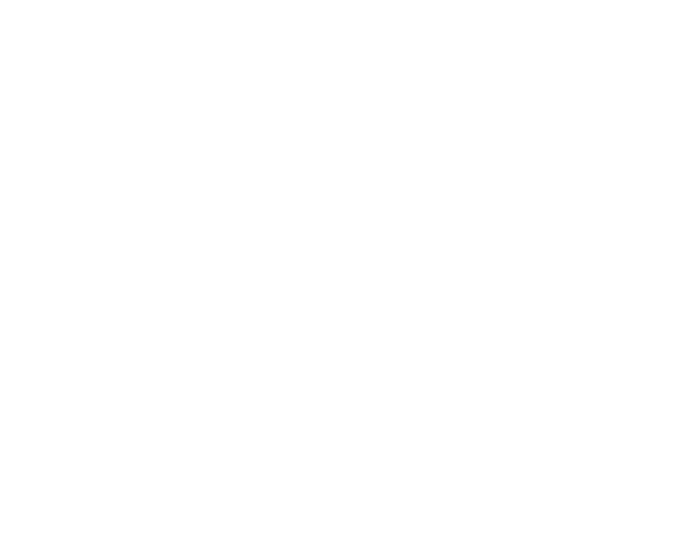
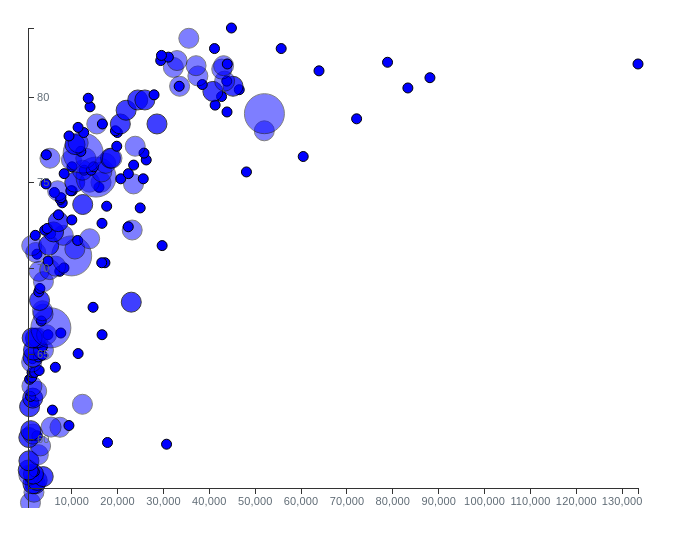
Before and after one commit to kgarrity22/vis-lab4, a plain HTML site: page index.html in a window 1280 px wide. Shown: the whole page, without its empty margins (0-689 px from the left). Drawn offline with nearby package versions, Linux system fonts and the light colour scheme.

```diff
--- a/index.html
+++ b/index.html
@@ -3,7 +3,6 @@
 <head>
 
     <script src="https://d3js.org/d3.v6.min.js"></script>
-
     <link rel="stylesheet" href="https://cdnjs.cloudflare.com/ajax/libs/milligram/1.4.1/milligram.css">
     <link rel="stylesheet" type="text/css" href="style.css" />
 
@@ -13,23 +12,127 @@
 
 <body>
 
+    <div class="chart">
+        <!-- You will append a SVG here-->
+    </div>
+
 
 
 
 
     <script>
-         d3.csv('wealth-health-2014.csv', d => {
-                return {
-                    ...d, // spread operator
-                    // eu: d.eu === 'true', // convert to boolean
-                    // population: +d.population,
-                    // x: +d.x,
-                    // y: +d.y,
+
+        let incomes = [];
+        let life_exp = []
+
+
+
+        d3.csv('wealth-health-2014.csv', d => {
+                return d3.autoType(d)
+            }).then(data => {
+
+                console.log("DATA: ", data)
+
+                for (var i=0; i < data.length; i++){
+                    incomes.push(data[i].Income);
+                    life_exp.push(data[i].LifeExpectancy)
                 }
-            }).then(data => {
-            console.log('data: ', data);
+
+
+                console.log("incomes: ", incomes);
+                console.log("life expectancy: ", life_exp);
+
+                const margin = ({ top: 20, right: 20, bottom: 20, left: 20 })
+                const width = 650 - margin.left - margin.right,
+                    height = 500 - margin.top - margin.bottom;
+
+                const svg = d3.select(".chart").append("svg")
+                    .attr("width", width + margin.left + margin.right)
+                    .attr("height", height + margin.top + margin.bottom)
+                    .append("g")
+                    .attr("transform", "translate(" + margin.left + "," + margin.top + ")");
+
+
+
+                console.log("testing extent: ", d3.extent(incomes)[0], d3.extent(incomes)[1])
+
+                let incomeMax = d3.extent(incomes)[0];
+                let incomeMin = d3.extent(incomes)[1];
+                let lifeMin = d3.extent(life_exp)[0];
+                let lifeMax = d3.extent(life_exp)[1];
+
+
+                const xScale = d3
+                    .scaleLinear()
+                    .domain([incomeMax, incomeMin])
+                    .range([0, width])
+
+                const yScale = d3
+                    .scaleLinear()
+                    .domain([lifeMax, lifeMin])
+                    .range([0, width])
+
+
+
+
+                console.log(xScale(incomeMax));
+                console.log(xScale(incomeMin))
+
+                // add the plot points
+                svg.selectAll("circle")
+                    .data(data)
+                    .enter()
+                    .append("circle")
+                    .attr('cx', d => xScale(d.Income))
+                    .attr('cy', d => yScale(d.LifeExpectancy))
+                    .attr("r", function(d){
+                        if (d.Population > 200000000) {
+                            return 20;
+                        }
+                        else if (d.Population > 10000000) {
+                            return 10;
+                        }
+                        return 5;
+                    })
+                    .attr("fill", "blue")
+                    .attr("opacity", function(d){
+                        if (d.Population > 20000000) {
+                            return 0.5;
+                        }
+                        else if (d.Population > 10000000) {
+                            return 0.75;
+                        }
+                    })
+                    .attr("stroke", "black");
+
+
+                const xAxis = d3.axisBottom()
+                    .scale(xScale)
+                const yAxis = d3.axisRight()
+                    .scale(yScale)
+
+                // Draw the axis
+                svg.append("g")
+                    .attr("class", "axis x-axis")
+                    .call(xAxis)
+                    .attr("transform", `translate(0, ${height})`);
+
+                svg.append("g")
+                    .attr("class", "axis y-axis")
+                    .call(yAxis)
+                    // .attr("transform", `translate(0, ${height})`);
+
+
 
             }); // end of csv parsing
+
+
+
+
+
+
+
+
 
 
 
--- a/style.css
+++ b/style.css
@@ -0,0 +1,12 @@
+/* line styles */
+.axis path,
+.axis line {
+	fill: none;
+	stroke: #333;
+	shape-rendering: crispEdges;
+}
+/* labels */
+.axis text {
+	font-family: sans-serif;
+	font-size: 11px;
+}
```
